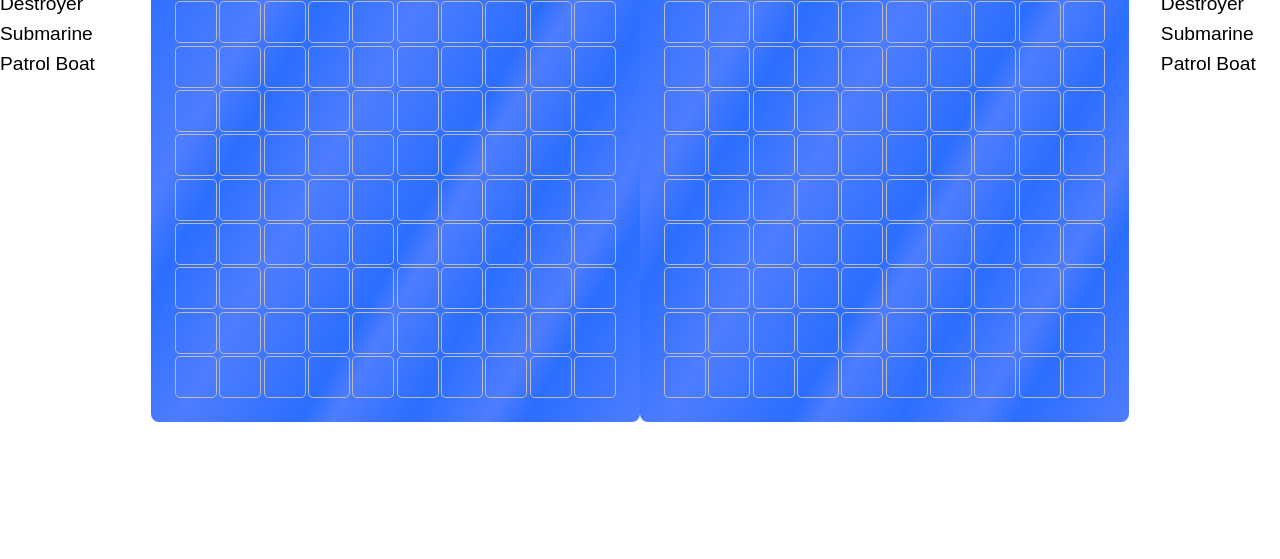
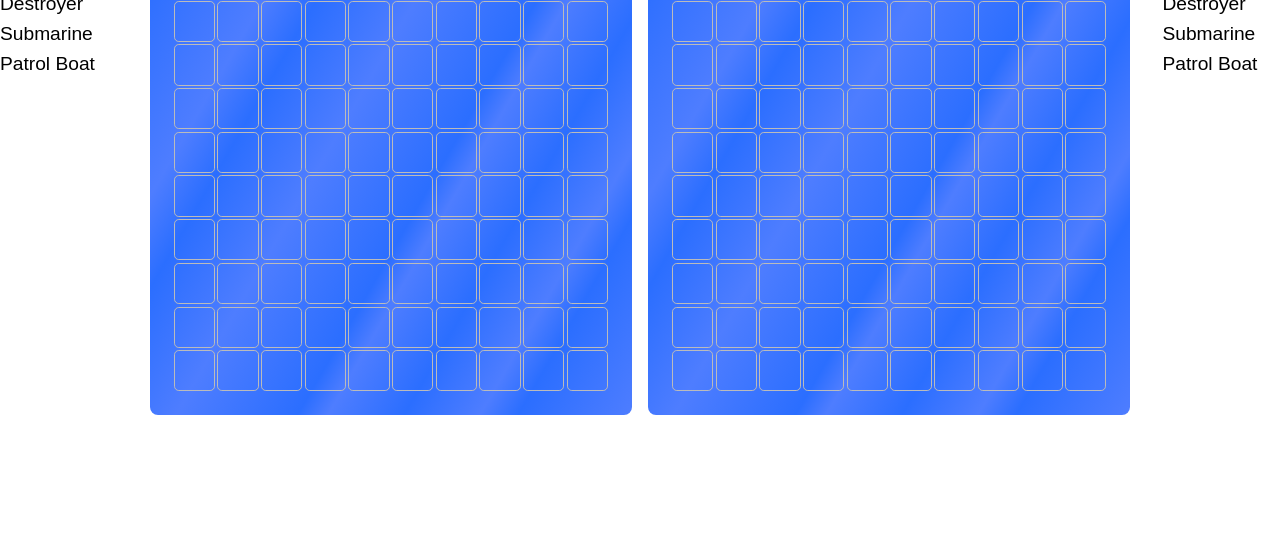
Before and after one commit to meuzishun/battleship, a website: page index.html in a window 1280 px wide. Shown: the part 241-800 px from the top of the page. Drawn offline with Linux system fonts and the light colour scheme; files whose address does not match are found by name.

Commit message:
move files around

```diff
--- a/UI.js
+++ b/js/UI.js
@@ -14,18 +14,11 @@ const UI = {
   createMessageWindow: function () {
     const messageContainer = document.createElement('div');
     messageContainer.classList.add('message-container');
-
     const messageText = document.createElement('p');
     messageText.classList.add('message-text');
-
     messageContainer.appendChild(messageText);
     this.gameContainer.appendChild(messageContainer);
-
     this.messageText = messageText;
-  },
-
-  updateCellStatus: function (cell, status) {
-    cell.classList.add(status);
   },
 
   clearMessage: function () {
@@ -38,6 +31,10 @@ const UI = {
       UI.clearMessage();
       clearTimeout(msgTimer);
     }, 3000);
+  },
+
+  updateCellStatus: function (cell, status) {
+    cell.classList.add(status);
   },
 
   createBoard: function () {
--- a/style.css
+++ b/style.css
@@ -36,6 +36,7 @@ html {
     'header header'
     'message message'
     'left-gameboard right-gameboard';
+  grid-column-gap: 1rem;
 }
 
 .gameboard-header {
```
Also changed, not shown: js/gamestate.js (renamed from gamestate.js, +5 -7 lines), js/factories/gameboardFactory.js (renamed from factories/gameboardFactory.js), js/factories/playerFactory.js (renamed from factories/playerFactory.js), js/factories/shipFactory.js (renamed from factories/shipFactory.js).
